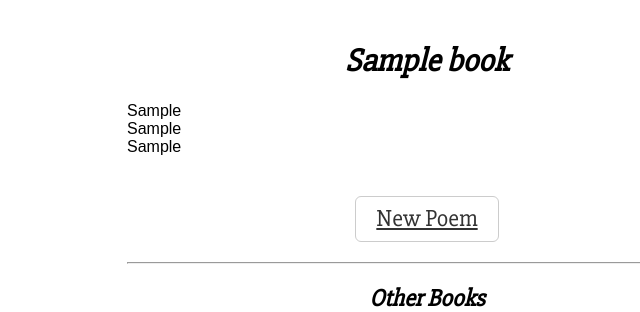
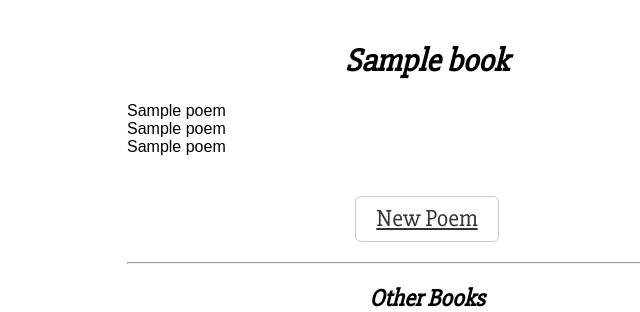
Before and after one commit to joshrosenhanst/litbit, a Flask app: template templates/display_poem.html in a window 1280 px wide. Shown: the top 312 px of the page, without its empty margins (213-853 px from the left). Run offline with Flask 2, Linux system fonts and the light colour scheme; the template is opened without the code that fills it: most values are stand-ins (such as "Sample title", 1, 10 or a date in 2020); grey boxes marked "Sample" are stand-in pictures.

Commit message:
add read code

```diff
--- a/index.py
+++ b/index.py
@@ -56,7 +56,7 @@
 def get_filename(title,books):
 	for b in books:
 		if b.title == title:
-			return b.file
+			return "books/"+b.file+".json"
 
 	return False
 
@@ -86,16 +86,29 @@
 	#encrypt
 	return code
 
-def read_poem_code(code):
+def read_poem_code(title,code,books):
 	code_list = code.split("|")
-	return code_list
+	filename = get_filename(title, books)
+	if filename:
+		with open('books/'+filename, 'r') as f:
+			poem = list()
+			poem[0] = f["1"][code_list[0]]
+			poem[1] = f["8"][code_list[1]]
+			poem[2] = f["3"][code_list[2]]
+			return poem
+	else:
+		return False
 
 def generate_poem(title,books):
-	poem = []
 	filename = get_filename(title, books)
 	if filename:
-		f = open("books/"+filename, "r")
-
+		with open('books/'+filename, 'r') as f:
+			code = get_poem_code(list(
+				random.randrange(0,len(f["1"])),
+				random.randrange(0,len(f["8"])),
+				random.randrange(0,len(f["3"]))
+				))
+			return redirect(url_for('display_poem', book=title, code=code))
 	else:
 		return False
 
@@ -151,15 +164,13 @@
 @app.route("/<book>")
 def get_poem(book):
 	books = get_books()
-	poem = list()
-	return render_template('display_poem.html', poem=poem, books=books["books"])
+	generate_poem(book,books)
 
 @app.route("/<book>/<code>")
 def display_poem(book, code):
 	books = get_books()
 	#Show a poem generated by the book and code provided
-	code_list = read_poem_code(code)
-	poem = list()
+	poem = read_poem_code(book,code,books)
 	return render_template('display_poem.html', poem=poem, books=books["books"])
 
 """@app.route("/", methods=['GET', 'POST'])
--- a/templates/display_poem.html
+++ b/templates/display_poem.html
@@ -2,9 +2,9 @@
 {% block body %}
   <h1 class="title">{{ book.title }}</h1>
   <section class="poem">
-        <div class="poem_line">{{ poem.line1 }}</div>
-        <div class="poem_line">{{ poem.line2 }}</div>
-        <div class="poem_line">{{ poem.line3 }}</div>
+        <div class="poem_line">{{ poem[0] }}</div>
+        <div class="poem_line">{{ poem[1] }}</div>
+        <div class="poem_line">{{ poem[2] }}</div>
   </section>
   <section class="refresh">
     <a href="{{ url_for('get_poem', book=book.title) }}" id="refreshButton">New Poem</a>
```
